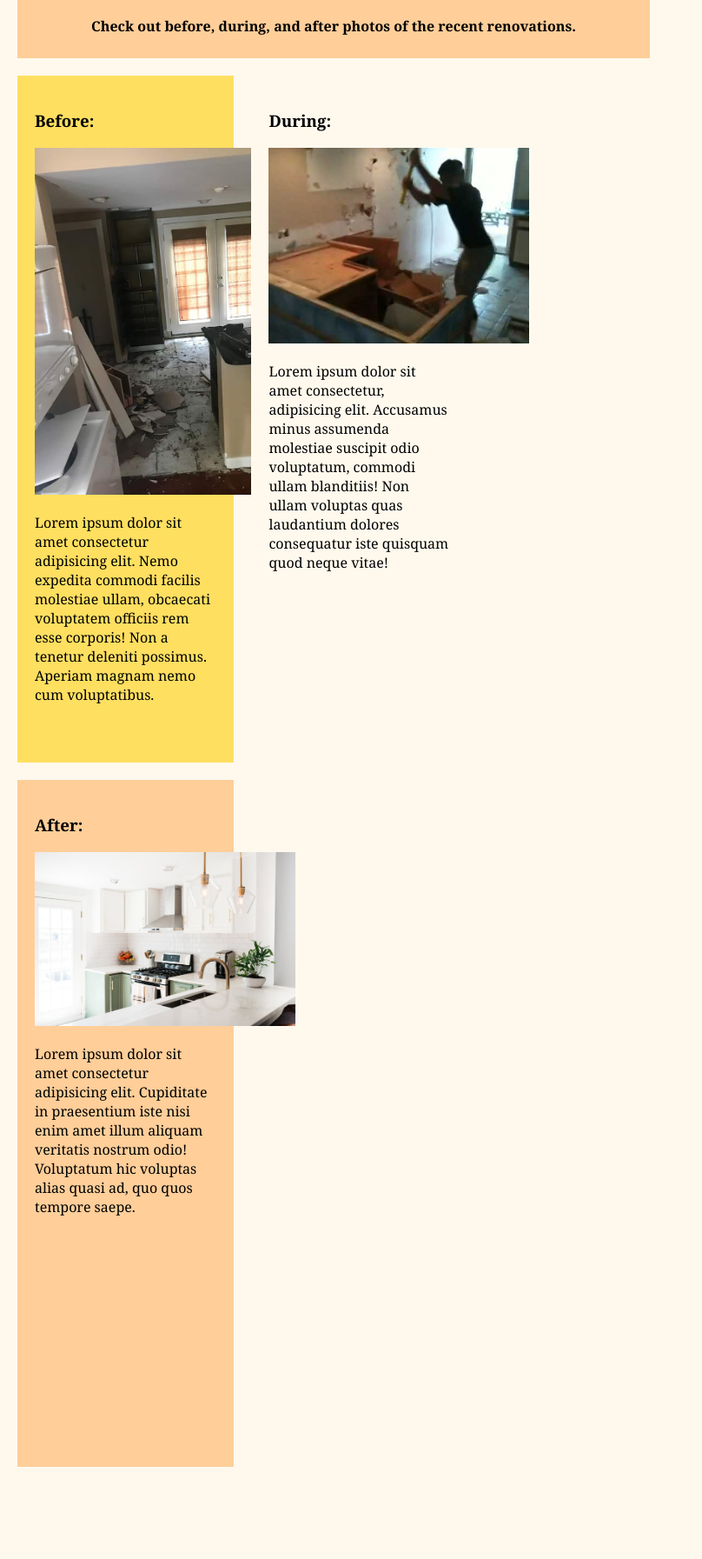
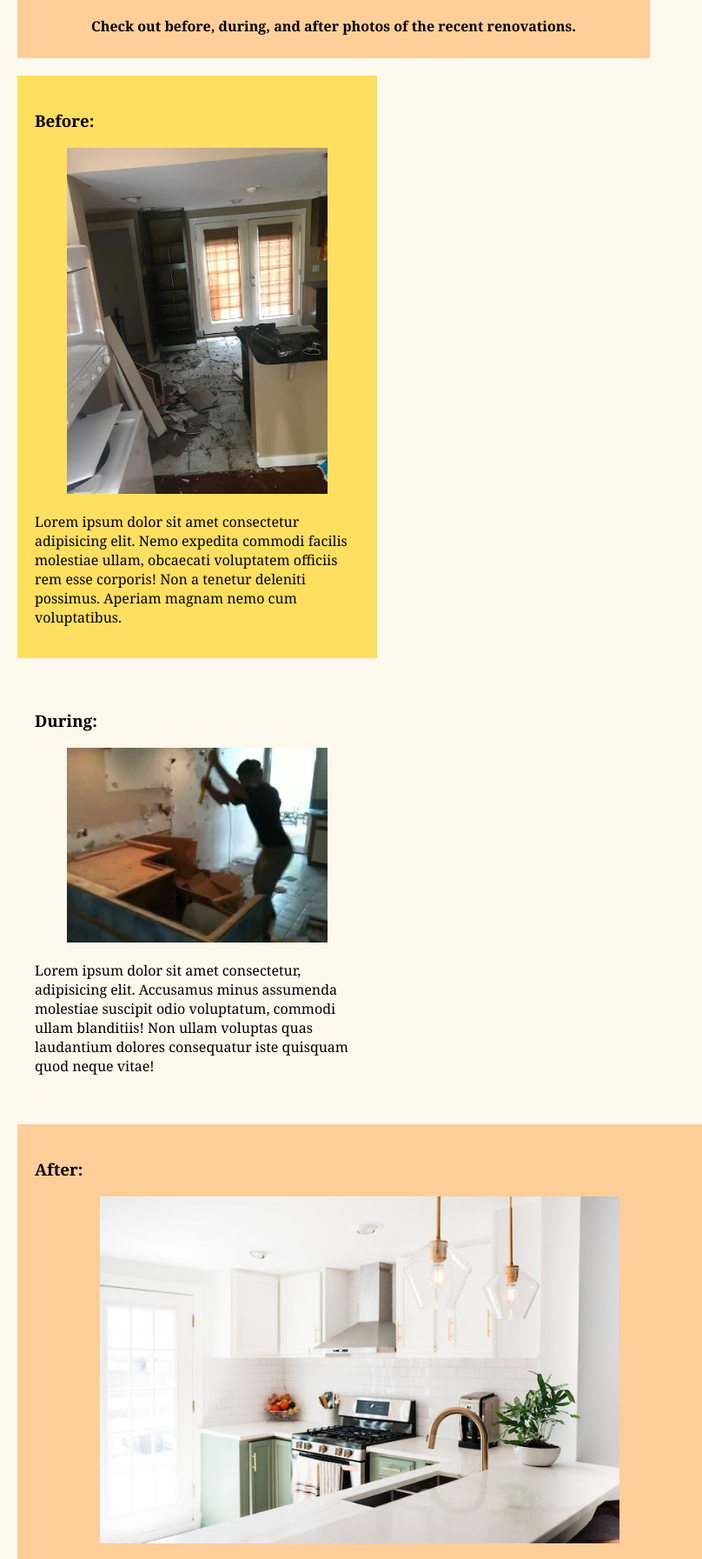
Before and after one commit to jamisoncozart/interior-decorator, a plain HTML site: page index.html in a window 768 px wide. Shown: the part 82-1875 px from the top of the page at 87% size, 808 px wide, since content can reach past the window. Before the commit the page ends 1779 px from the top, so only its background shows below. Drawn offline with Linux system fonts and the light colour scheme.

Commit message:
update styles for responsive design using media queries

```diff
--- a/css/styles.css
+++ b/css/styles.css
@@ -10,7 +10,7 @@ body {
   padding: 20px;
   margin: 10px;
   background-color: #ffdf60;
-  height: 750px;
+  height: 550px;
 }
 
 .column2 {
@@ -19,7 +19,7 @@ body {
   padding: 20px;
   margin: 10px;
   background-color: #fff9ed;
-  height: 750px;
+  height: 550px;
 }
 
 .column3 {
@@ -28,7 +28,7 @@ body {
   padding: 20px;
   margin: 10px;
   background-color: #ffce99;
-  height: 750px;
+  height: 550px;
 }
 
 .column p {
@@ -36,7 +36,7 @@ body {
 }
 
 img {
-  width: 300px;
+  width: 80%;
   height: auto;
 }
 
@@ -46,3 +46,20 @@ img {
   text-align: center;
   padding: 5px;
 }
+
+@media screen and (max-width: 1000px) and (min-width: 700px) {
+  .column1, .column2 {
+    width: 50%;
+    height: auto;
+  }
+  .column3 {
+    width: 100%;
+  }
+}
+
+@media screen and (max-width: 700px) and (min-width: 300px) {
+  .column1, .column2, .column3 {
+    width: 100%;
+    height: auto;
+  }
+}
```
